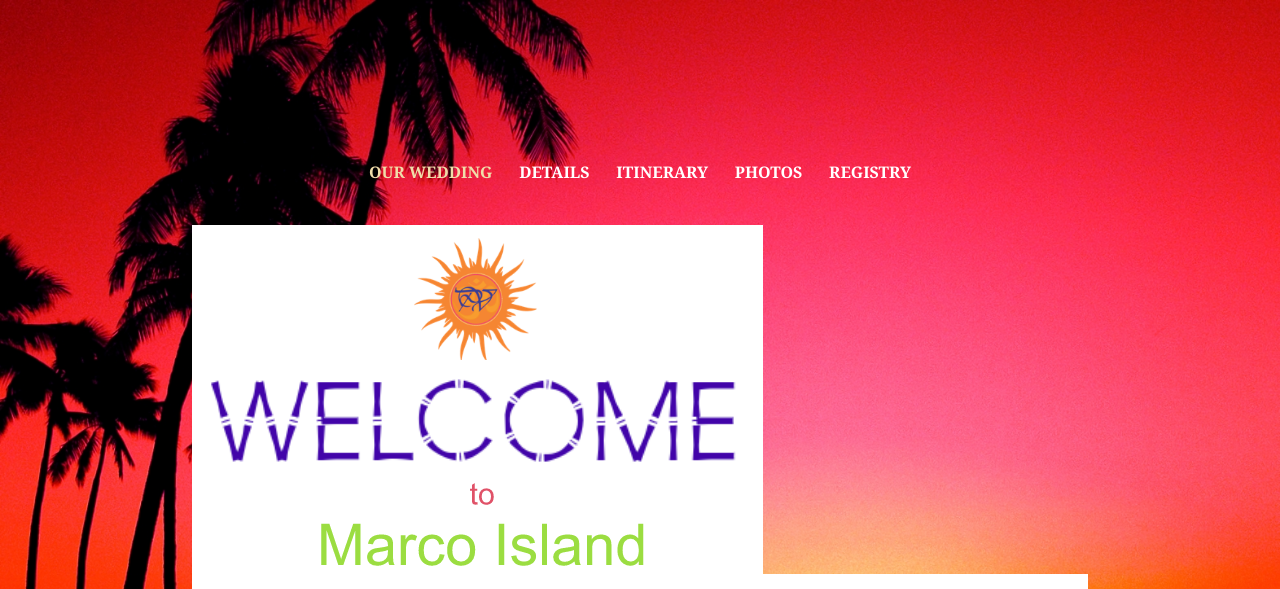
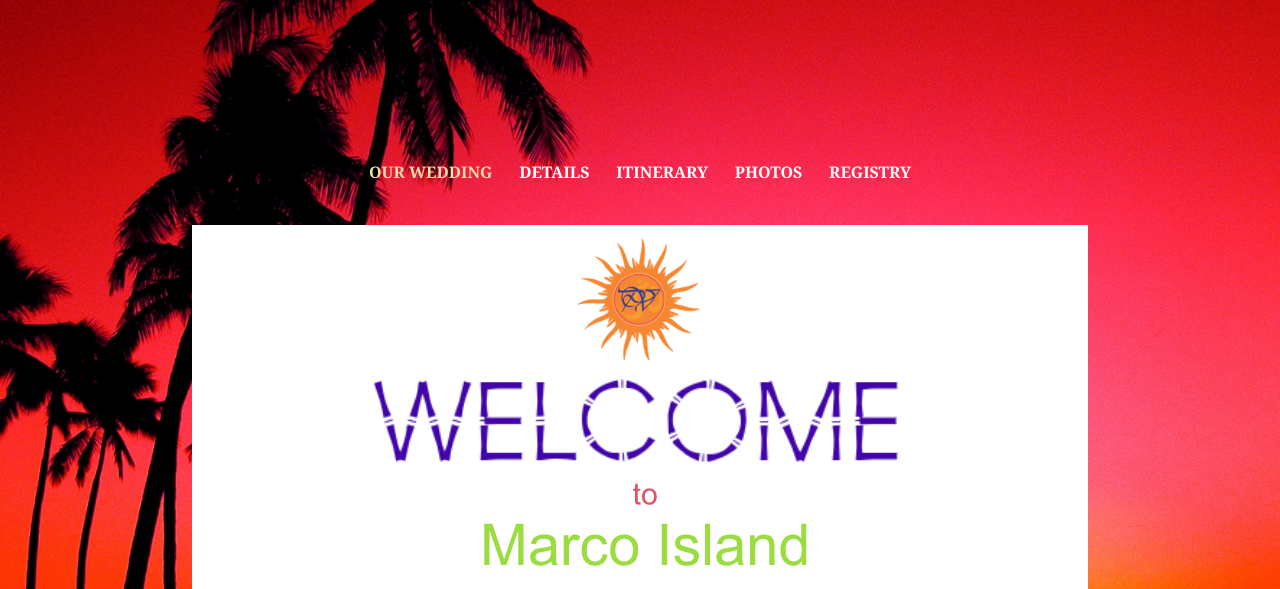
Before and after one commit to cooltoast/priya-and-vishal, a Flask app: page / in a window 1280 px wide. Shown: the top 589 px of the page. Run offline with Flask 2, Linux system fonts and the light colour scheme; some libraries are stand-ins or nearby versions; some web fonts are replaced; grey boxes are pictures that could not be loaded.

Commit message:
add header

```diff
--- a/templates/main.html
+++ b/templates/main.html
@@ -11,9 +11,9 @@
       document.getElementById("wedding-countdown").innerHTML = getDays() + " days to go!";
     }
   </script>
-  <header id="header">
+  <header id="header" style="background-color:white">
     <div class="header-background"></div>
-    <div><img class="wide-cover-image" src="/static/images/welcome.png" title=""></div>
+    <div style="text-align:center"><img class="wide-cover-image" src="/static/images/welcome.png" title=""></div>
     <div id="cover-image"><img class="wide-cover-image" src="/static/images/PriyaVishal.jpg" title=""></div>
     <div id="title-container">
         <h1 id="wedding-title">Priya and Vishal</h1>
```
